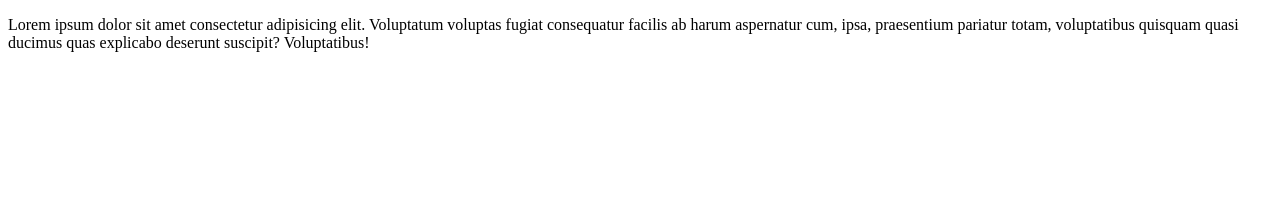
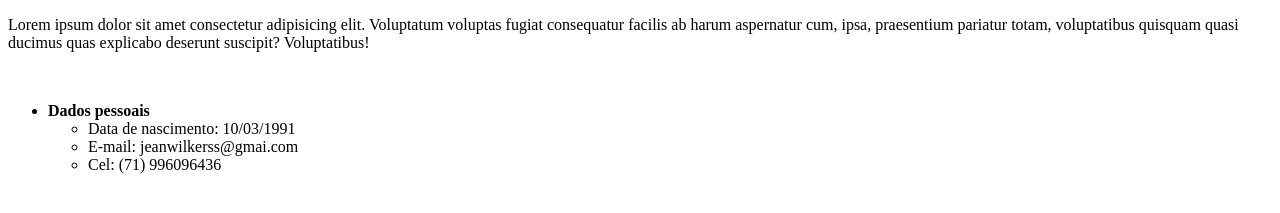
Before and after one commit to jeanwilker/frontend-m03-01-html-exercicio, a plain HTML site: page index.html in a window 1280 px wide. Shown: the part 105-318 px from the top of the page. Drawn offline with Linux system fonts and the light colour scheme.

Commit message:
Adicinando dados pessoais

```diff
--- a/index.html
+++ b/index.html
@@ -16,14 +16,26 @@
       <section>
        <h3>Perfil</h3>
 
-       <div>
-         <p>Lorem ipsum dolor sit amet consectetur adipisicing elit. Voluptatum
-            voluptas fugiat consequatur facilis ab harum aspernatur cum, ipsa,
-            praesentium pariatur totam, voluptatibus quisquam quasi ducimus quas
-            explicabo deserunt suscipit? Voluptatibus!</p>
-       </div>
+        <p>Lorem ipsum dolor sit amet consectetur adipisicing elit. Voluptatum
+          voluptas fugiat consequatur facilis ab harum aspernatur cum, ipsa,
+          praesentium pariatur totam, voluptatibus quisquam quasi ducimus quas
+          explicabo deserunt suscipit? Voluptatibus!</p><br>
 
       </section>
+
+      <section>
+        <ul>
+          <li>
+            <strong>Dados pessoais</strong>
+            <ul>
+              <li>Data de nascimento: 10/03/1991</li>
+              <li>E-mail: jeanwilkerss@gmai.com</li>
+              <li>Cel: (71) 996096436 </li>
+            </ul>
+          </li>
+        </ul>
+      </section>
+
     </main>
 
   </body>
```
